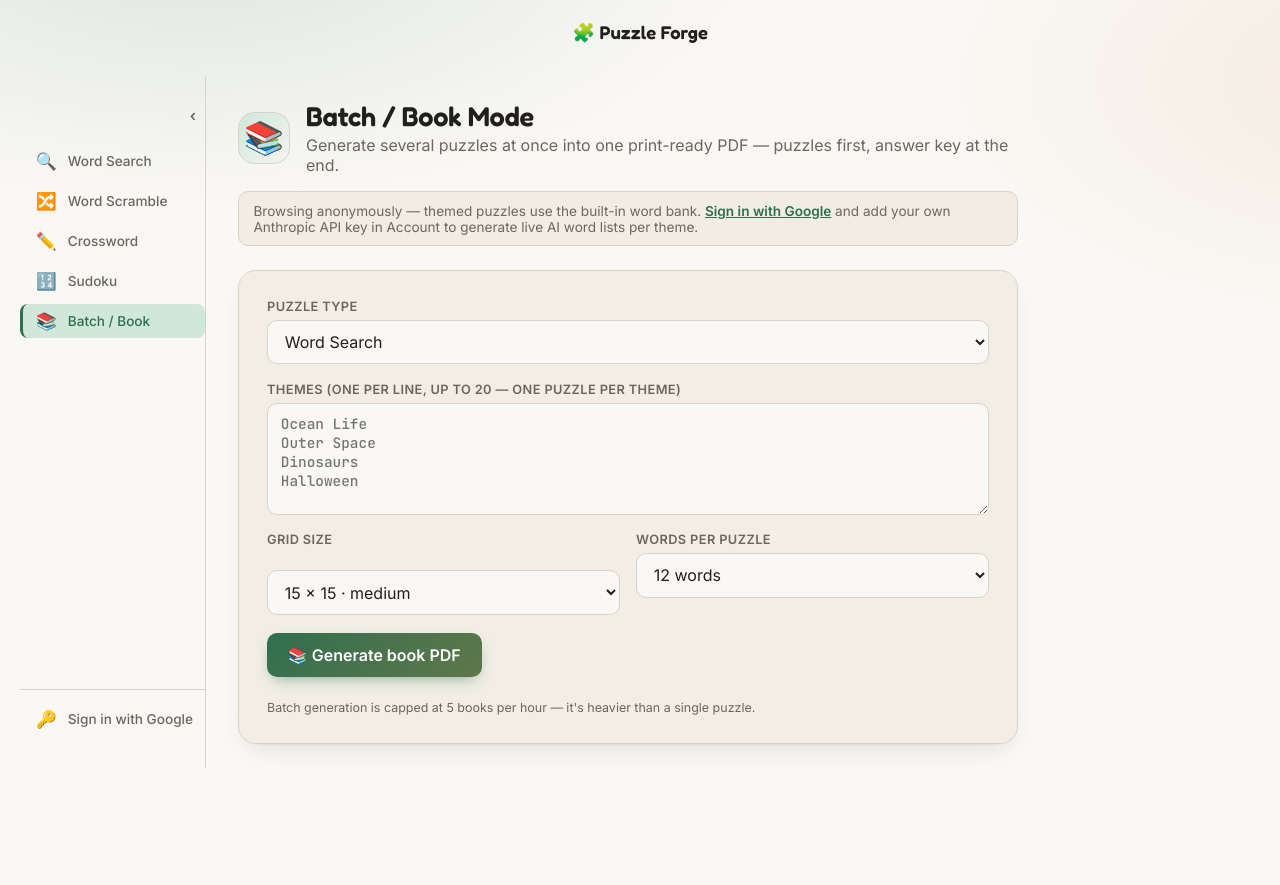
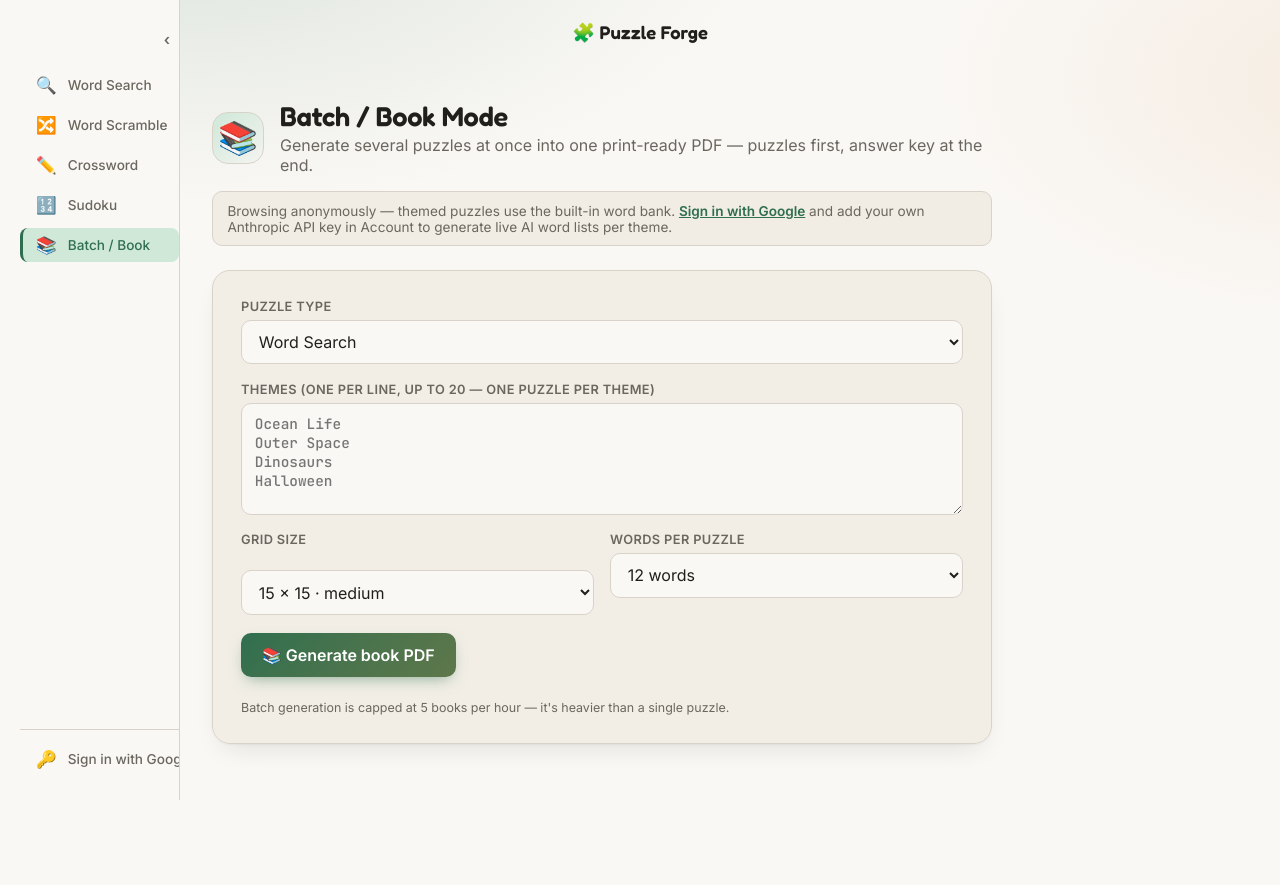
Before and after one commit to rspahn-dev/puzzle-forge, a Flask app: page /batch/ in a window 1280 px wide. Run offline with Flask 3, Linux system fonts and the light colour scheme.

Commit message:
Pin sidebar to viewport edges instead of the page's scroll flow
The sidebar previously started below the header and stopped short of
the viewport bottom, so the collapse toggle and Sign in link weren't
actually flush with the top/bottom of the screen. Switch the sidebar
from sticky-in-flow to position:fixed spanning the full viewport
height, independent of the header, so the toggle sits at the true top
and the sign-in/account controls sit at the true bottom. Main content
gets matching left padding (adjusted on collapse) to avoid sliding
under the fixed panel. Mobile's stacked-row layout is unaffected.

Co-Authored-By: Claude Sonnet 5 <noreply@anthropic.com>
Claude-Session: https://claude.ai/code/session_01UFKJ6t6vp9EuhQGAAbFhXy

```diff
--- a/static/style.css
+++ b/static/style.css
@@ -65,25 +65,26 @@ body {
 }
 
 .page-body {
-  display: flex;
-  align-items: flex-start;
-  gap: 2rem;
   margin: 0.75rem 0 0;
-  padding: 0 1.25rem;
+  padding: 0 1.25rem 0 calc(180px + 2rem);
+  transition: padding-left 0.15s ease;
 }
 
 .site-sidebar {
   display: flex;
   flex-direction: column;
   gap: 0.35rem;
-  flex: 0 0 180px;
-  position: sticky;
-  top: 4.75rem;
-  min-height: calc(100vh - 6.75rem);
-  padding: 1.5rem 0 2rem;
+  width: 180px;
+  position: fixed;
+  top: 0;
+  left: 0;
+  height: 100vh;
+  background: var(--bg);
+  z-index: 20;
+  padding: 1.5rem 0 1.5rem 1.25rem;
   border-right: 1px solid var(--border);
   font-size: 0.85rem;
-  transition: flex-basis 0.15s ease;
+  transition: width 0.15s ease;
 }
 .site-sidebar a, .sidebar-form-button {
   display: flex;
@@ -140,11 +141,12 @@ body {
 .sidebar-toggle:hover { color: var(--fg); background: var(--bg-alt); transform: none; }
 .sidebar-toggle .chevron { display: inline-block; transition: transform 0.15s ease; }
 
-html.sidebar-collapsed .site-sidebar { flex-basis: 56px; }
+html.sidebar-collapsed .site-sidebar { width: 56px; padding-left: 0; }
 html.sidebar-collapsed .site-sidebar a { justify-content: center; padding: 0.5rem; }
 html.sidebar-collapsed .site-sidebar .nav-label { display: none; }
 html.sidebar-collapsed .sidebar-toggle { align-self: center; }
 html.sidebar-collapsed .sidebar-toggle .chevron { transform: rotate(180deg); }
+html.sidebar-collapsed .page-body { padding-left: calc(56px + 2rem); }
 
 .link-button {
   background: none;
@@ -633,14 +635,14 @@ button:disabled { opacity: 0.7; cursor: default; box-shadow: none; }
 @media (max-width: 520px) {
   .page-header { flex-direction: column; align-items: flex-start; gap: 0.6rem; }
   .row { flex-direction: column; }
-  .page-body { flex-direction: column; gap: 0; }
+  .page-body { padding-left: 1.25rem; }
+  html.sidebar-collapsed .page-body { padding-left: 1.25rem; }
   .site-sidebar {
     flex-direction: row;
     flex-wrap: wrap;
-    flex-basis: auto;
-    min-height: auto;
     position: static;
     width: 100%;
+    height: auto;
     gap: 0.5rem 1rem;
     padding: 0.75rem 0 1rem;
     border-right: none;
@@ -657,6 +659,6 @@ button:disabled { opacity: 0.7; cursor: default; box-shadow: none; }
     gap: 0.5rem 1rem;
   }
   .sidebar-form-button { width: auto; padding: 0.3rem 0.5rem; }
-  html.sidebar-collapsed .site-sidebar { flex-basis: auto; }
+  html.sidebar-collapsed .site-sidebar { width: 100%; padding-left: 0; }
   html.sidebar-collapsed .site-sidebar .nav-label { display: inline; }
 }
```
